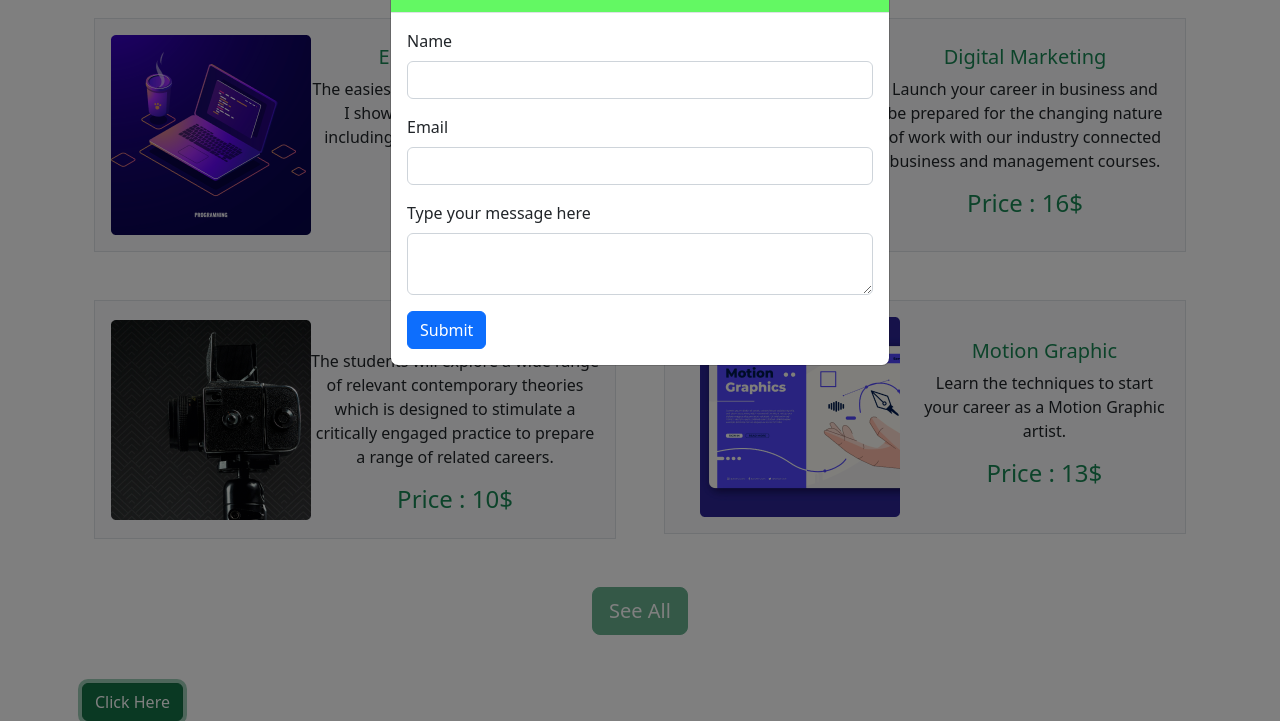
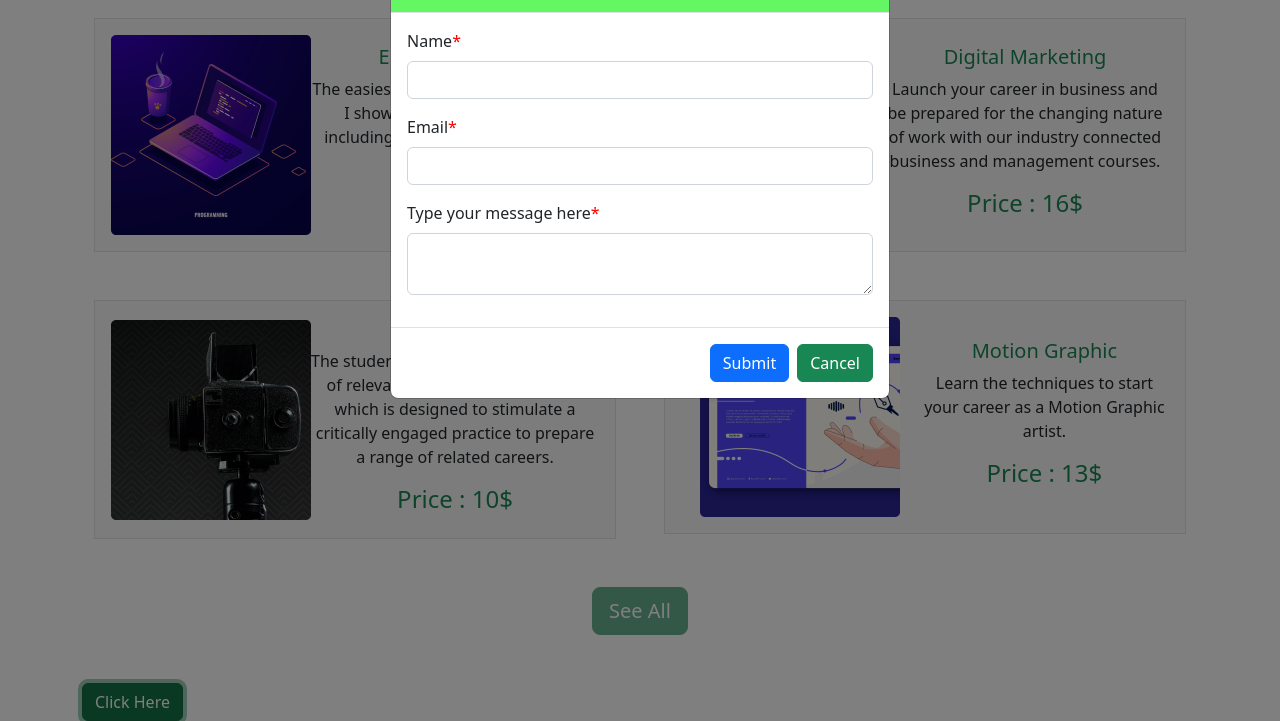
Before and after one commit to Tazida/eduinside-website, a plain HTML site: page index.html in a window 1280 px wide. Both pictures are taken after a click on the button "Click Here". Shown: the part 1405-2126 px from the top of the page. Drawn offline with nearby package versions, Linux system fonts and the light colour scheme.

Commit message:
put on modal-footer

```diff
--- a/index.html
+++ b/index.html
@@ -267,9 +267,10 @@
     <div class="view-button text-center my-5 ">
       <a href="#" class="btn btn-success btn-lg disabled" role="button" aria-disabled="true">See All</a>
     </div>
-   <!-- Registration -->
 
-   <div class="container mt-5">
+    <!-- Registration -->
+
+    <div class="container mt-5">
     <button type="button" class="btn btn-success" data-bs-toggle='modal' data-bs-target='#myModal'>Click Here</button>
     <div class="modal" id="myModal">
       <div class="modal-dialog">
@@ -281,19 +282,23 @@
           <div class="modal-body">
             <form>
               <div class="mb-3">
-                <label class="form-label">Name</label>
+                <label class="form-label required">Name</label>
                 <input type="text" class="form-control">
               </div>
               <div class="mb-3">
-                <label class="form-label">Email</label>
+                <label class="form-label required">Email</label>
                 <input type="email" class="form-control">
               </div>
               <div class="mb-3">
-                <label class="form-label">Type your message here</label>
+                <label class="form-label required">Type your message here</label>
                 <textarea class="form-control"></textarea>
               </div>
-              <button type="submit" class="btn btn-primary">Submit</button>
+
             </form>
+          </div>
+          <div class="modal-footer">
+            <button type="submit" class="btn btn-primary">Submit</button>
+            <button type="submit" class="btn btn-success">Cancel</button>
           </div>
           </div>
         </div>
--- a/style.css
+++ b/style.css
@@ -45,3 +45,7 @@
   background-color: rgb(99, 248, 99);
   color: #000;
 }
+.required::after {
+  content: "*";
+  color: red;
+}
```
